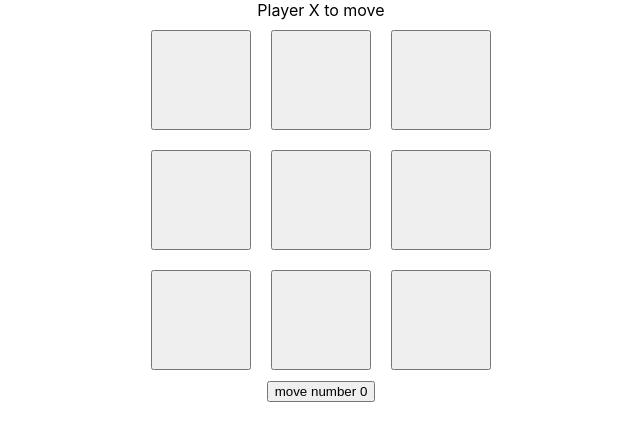
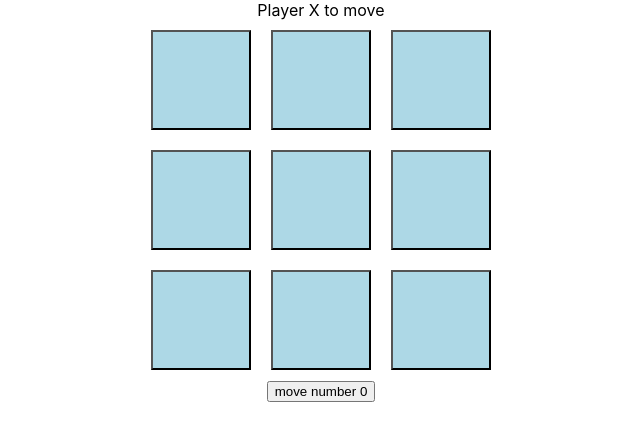
Before and after one commit to sabhishek78/tictactoe-react, a React (Create React App) app: page / in a window 1280 px wide. Shown: the top 440 px of the page, without its empty margins (319-959 px from the left). Built offline with nearby package versions, Linux system fonts and the light colour scheme.

Commit message:
hooks implemented

```diff
--- a/src/GameController/index.js
+++ b/src/GameController/index.js
@@ -1,56 +1,129 @@
-import React from "react";
+
 import Grid from "../Grid";
+import React, { useState } from 'react';
 
 
-class GameController extends React.Component {
-    constructor(props) {
-        super(props);
-        this.state = {
-            squares: Array(9).fill(null),
-            isXNext: true,
-            status: 'Player X to move',
-            gridList: [Array(9).fill(null),]
-        }
-    };
+// class GameController extends React.Component {
+//     constructor(props) {
+//         super(props);
+//         this.state = {
+//             squares: Array(9).fill(null),
+//             isXNext: true,
+//             status: 'Player X to move',
+//             gridList: [Array(9).fill(null),]
+//         }
+//     };
+//
+//     handleClick(index) {
+//         let squaresCopy = this.state.squares.slice();
+//         let gridListCopy = this.state.gridList.slice();
+//         gridListCopy.push(squaresCopy);
+//         if (squaresCopy[index] !== null) {
+//             return;
+//         }
+//         squaresCopy[index] = this.state.isXNext ? 'X' : 'O';
+//         if (this.checkForDraw(squaresCopy)) {
+//             this.setState({
+//                     squares: squaresCopy,
+//                     // isXNext: !this.state.isXNext,
+//                     status: 'Draw!',
+//                     gridList: gridListCopy,
+//                 }
+//             )
+//         } else if (this.checkForWin(squaresCopy, squaresCopy[index])) {
+//             console.log("win detected!");
+//             this.setState({
+//                     squares: squaresCopy,
+//                     isXNext: !this.state.isXNext,
+//                     status: 'You Win!!',
+//                     gridList: gridListCopy,
+//                 }
+//             )
+//         } else {
+//             this.setState({
+//                     squares: squaresCopy,
+//                     isXNext: !this.state.isXNext,
+//                     status: this.state.isXNext ? 'Player O to move' : 'Player X to move',
+//                     gridList: gridListCopy,
+//                 }
+//             )
+//         }
+//         console.log("GridListCopy=" + gridListCopy);
+//     }
+//
+//     checkForDraw(squaresCopy) {
+//         console.log("Checking for Draw");
+//         for (var i = 0; i < 9; i++) {
+//             if (squaresCopy[i] == null) {
+//                 return false;
+//             }
+//         }
+//         return true;
+//     }
+//
+//     checkForWin(squaresCopy, player) {
+//         console.log("Checking forWin");
+//         if (player == null) {
+//             return false;
+//         }
+//         for (var j = 0; j < 3; j = j + 3) {
+//             if (squaresCopy[j] === player &&
+//                 squaresCopy[1 + j] === player &&
+//                 squaresCopy[2 + j] === player) {
+//                 console.log("Row Win");
+//                 return true;
+//             }
+//
+//         }
+//         for (var k = 0; k <= 2; k++) {
+//             if (squaresCopy[k] === player &&
+//                 squaresCopy[k + 3] === player &&
+//                 squaresCopy[k + 6] === player) {
+//                 console.log("column Win");
+//                 return true;
+//             }
+//         }
+//         if (squaresCopy[0] === player && squaresCopy[4] === player && squaresCopy[8] === player) {
+//             console.log("Diagonal Win");
+//             return true;
+//         }
+//         if (squaresCopy[2] === player && squaresCopy[4] === player && squaresCopy[6] === player) {
+//             console.log("Diagonal Win");
+//             return true;
+//         }
+//         return false;
+//     }
+//
+//     render() {
+//         return (<div>
+//             <Grid squares={this.state.squares} isXNext={this.state.isXNext} status={this.state.status}
+//                   handleClick={(index) => this.handleClick(index)}/>
+//             <div>
+//                 {
+//                     this.state.gridList.map((item, index) => (<div>
+//                         <button onClick={()=>{
+//                             this.setState({
+//                            squares:this.state.gridList[index] ,
+//                             gridList:this.state.gridList.slice(0,index+1),
+//                         })}}>
+//                             move number {index}
+//                         </button>
+//                         </div>))
+//                 }
+//             </div>
+//
+//         </div>);
+//     }
+// }
 
-    handleClick(index) {
-        let squaresCopy = this.state.squares.slice();
-        let gridListCopy = this.state.gridList.slice();
-        gridListCopy.push(squaresCopy);
-        if (squaresCopy[index] !== null) {
-            return;
-        }
-        squaresCopy[index] = this.state.isXNext ? 'X' : 'O';
-        if (this.checkForDraw(squaresCopy)) {
-            this.setState({
-                    squares: squaresCopy,
-                    // isXNext: !this.state.isXNext,
-                    status: 'Draw!',
-                    gridList: gridListCopy,
-                }
-            )
-        } else if (this.checkForWin(squaresCopy, squaresCopy[index])) {
-            console.log("win detected!");
-            this.setState({
-                    squares: squaresCopy,
-                    isXNext: !this.state.isXNext,
-                    status: 'You Win!!',
-                    gridList: gridListCopy,
-                }
-            )
-        } else {
-            this.setState({
-                    squares: squaresCopy,
-                    isXNext: !this.state.isXNext,
-                    status: this.state.isXNext ? 'Player O to move' : 'Player X to move',
-                    gridList: gridListCopy,
-                }
-            )
-        }
-        console.log("GridListCopy=" + gridListCopy);
-    }
 
-    checkForDraw(squaresCopy) {
+function GameController(){
+    const [squares,updateSquares]=useState(Array(9).fill(null));
+    const [isXNext,updateX]=useState(true);
+    const[status,updateStatus]=useState('Player X to move');
+    const[gridList,updateGridList]=useState([Array(9).fill(null)]);
+
+    function checkForDraw(squaresCopy) {
         console.log("Checking for Draw");
         for (var i = 0; i < 9; i++) {
             if (squaresCopy[i] == null) {
@@ -60,7 +133,7 @@ class GameController extends React.Component {
         return true;
     }
 
-    checkForWin(squaresCopy, player) {
+    function checkForWin(squaresCopy, player) {
         console.log("Checking forWin");
         if (player == null) {
             return false;
@@ -93,26 +166,49 @@ class GameController extends React.Component {
         return false;
     }
 
-    render() {
+    function handleClick(index) {
+        let squaresCopy = squares.slice();
+        let gridListCopy = gridList.slice();
+        gridListCopy.push(squaresCopy);
+        if (squaresCopy[index] !== null) {
+            return;
+        }
+        squaresCopy[index] = isXNext ? 'X' : 'O';
+        if (checkForDraw(squaresCopy)) {
+            updateSquares(squaresCopy);
+            updateX( !isXNext);
+            updateStatus('Draw!');
+            updateGridList(gridListCopy);
+        } else if (checkForWin(squaresCopy, squaresCopy[index])) {
+            console.log("win detected!");
+            updateSquares(squaresCopy);
+            updateX( !isXNext);
+            updateStatus('You Win!!');
+            updateGridList(gridListCopy);
+        } else {
+            updateSquares(squaresCopy);
+            updateX( !isXNext);
+            updateStatus(isXNext ? 'Player O to move' : 'Player X to move');
+            updateGridList(gridListCopy);
+        }
+        console.log("GridListCopy=" + gridListCopy);
+    }
     return (<div>
-            <Grid squares={this.state.squares} isXNext={this.state.isXNext} status={this.state.status}
-                  handleClick={(index) => this.handleClick(index)}/>
+        <Grid squares={squares} isXNext={isXNext} status={status}
+              handleClick={(index) => handleClick(index)}/>
         <div>
             {
-                    this.state.gridList.map((item, index) => (<div>
+                gridList.map((item, index) => (<div>
                     <button onClick={()=>{
-                            this.setState({
-                           squares:this.state.gridList[index] ,
-                            gridList:this.state.gridList.slice(0,index+1),
-                        })}}>
+                        updateSquares(gridList[index]);
+                        updateGridList(gridList.slice(0,index+1));
+                    }}>
                         move number {index}
                     </button>
                 </div>))
             }
         </div>
 
-        </div>)
+    </div>);
 }
-}
-
 export default GameController
--- a/src/Grid/index.js
+++ b/src/Grid/index.js
@@ -1,24 +1,43 @@
 import React from "react";
 import Square from "../Square";
-class Grid extends React.Component {
-    getGridRow(offset) {
+// class Grid extends React.Component {
+//     getGridRow(offset) {
+//         return (<div className="grid-row">
+//             <Square value={this.props.squares[offset + 0]} squarePressed={() => this.props.handleClick(offset + 0)}/>
+//             <Square value={this.props.squares[offset + 1]} squarePressed={() => this.props.handleClick(offset + 1)}/>
+//             <Square value={this.props.squares[offset + 2]} squarePressed={() => this.props.handleClick(offset + 2)}/>
+//         </div>);
+//     }
+//     render() {
+//         return (
+//             <div>
+//                 <div className="grid">
+//                     {this.props.status}
+//                     {this.getGridRow(0)}
+//                     {this.getGridRow(3)}
+//                     {this.getGridRow(6)}
+//                 </div>
+//             </div>
+//         );
+//     }
+// }
+function Grid(props){
+    function getGridRow(offset){
         return (<div className="grid-row">
-            <Square value={this.props.squares[offset + 0]} squarePressed={() => this.props.handleClick(offset + 0)}/>
-            <Square value={this.props.squares[offset + 1]} squarePressed={() => this.props.handleClick(offset + 1)}/>
-            <Square value={this.props.squares[offset + 2]} squarePressed={() => this.props.handleClick(offset + 2)}/>
-        </div>);
+                        <Square value={props.squares[offset + 0]} squarePressed={() => props.handleClick(offset + 0)}/>
+                         <Square value={props.squares[offset + 1]} squarePressed={() => props.handleClick(offset + 1)}/>
+                         <Square value={props.squares[offset + 2]} squarePressed={() => props.handleClick(offset + 2)}/>
+                     </div>);
     }
-    render() {
-        return (
-            <div>
-                <div className="grid">
-                    {this.props.status}
-                    {this.getGridRow(0)}
-                    {this.getGridRow(3)}
-                    {this.getGridRow(6)}
+    return (
+            <div >
+                <div className="grid" >
+                    {props.status}
+                    {getGridRow(0)}
+                    {getGridRow(3)}
+                    {getGridRow(6)}
                 </div>
             </div>
         );
-    }
 }
 export default Grid
--- a/src/Grid/styles.css
+++ b/src/Grid/styles.css
@@ -0,0 +1,4 @@
+.grid{
+    border-width: 10px;
+    border-color:red;
+}
--- a/src/Square/index.js
+++ b/src/Square/index.js
@@ -1,14 +1,21 @@
 import React from "react";
+import './styles.css';
 
-import './styles.css';
-class Square extends React.Component {
-    render() {
-        return (
+// class Square extends React.Component {
+//     render() {
+//         return (
+//             <button className="square-button" onClick={() =>
+//                 this.props.squarePressed()}
+//                    >{this.props.value}</button>
+//         )
+//     }
+// }
+function Square(props){
+    return (
             <button className="square-button" onClick={() =>
-                this.props.squarePressed()}
-                   >{this.props.value}</button>
-        )
-    }
+                props.squarePressed()}
+                   >{props.value}</button>
+        );
 }
 
 export default Square;
--- a/src/Square/styles.css
+++ b/src/Square/styles.css
@@ -3,5 +3,8 @@
     height: 100px;
     margin:10px;
     padding:10px;
+    color:floralwhite;
+    font-size: 50px;
+    background-color: lightblue;
 
 }
```
Lines whose indentation alone changed are shown as unchanged.
